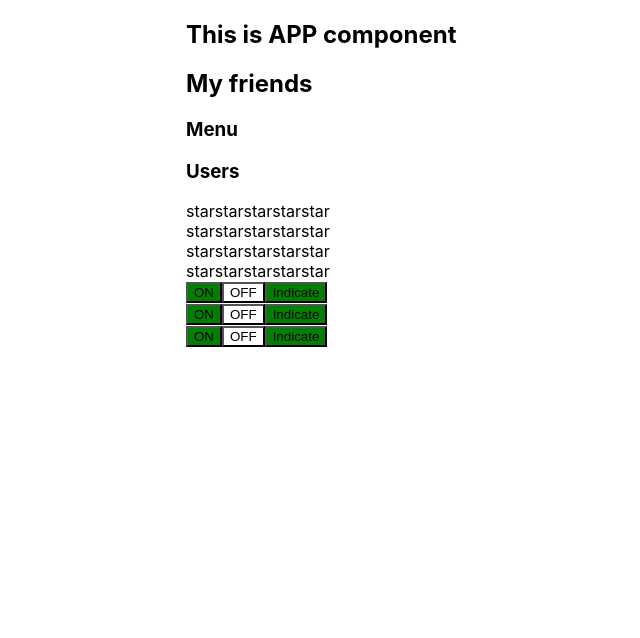
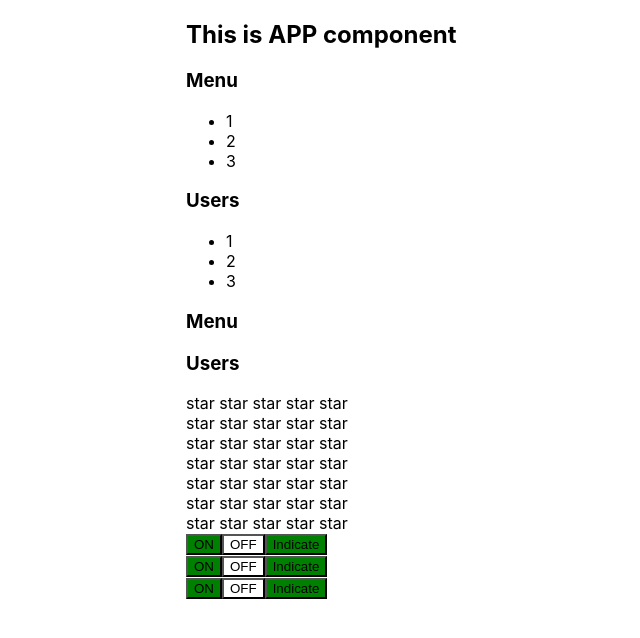
Before and after one commit to Denishilo/it-incubator-react_kabzda, a React (Create React App) app: page / in a window 1280 px wide. Shown: the top 638 px of the page, without its empty margins (304-944 px from the left). Built offline with nearby package versions, Linux system fonts and the light colour scheme.

Commit message:
feat: complete 8 tasks

```diff
--- a/src/App.tsx
+++ b/src/App.tsx
@@ -1,30 +1,36 @@
-import React from 'react';
+import React, {useState} from 'react';
 import './App.css';
-import Accordion from "./components/Accordion/Accordion";
-import {Raiting} from "./components/Raiting/Raiting";
+import {Accordion} from "./components/Accordion/Accordion";
+import {Raiting, RaitingPropsType, RaitingValue} from "./components/Raiting/Raiting";
 import {OnOff} from "./components/OnOff/OnOff";
-import {
-    UnControlledAccordion,
-
-} from "./components/UnControlledAccordion/UnContolledAccordion";
+import {UnControlledAccordion} from "./components/UnControlledAccordion/UnContolledAccordion";
 import {UnControlledRaiting} from "./components/UnContolledRaiting/UnControlledRaiting";
+import {PageTitle} from "./components/PageTitle/PageTitle";
 
 function App() {
-    console.log('App rendering')
+
+    let [collapsed, setCollapsed] = useState<boolean>(false)
+    let[valueRaiting,setValueRaiting]=useState<RaitingValue>(0)
+
+    const onChangeCollapsed = () => {
+        setCollapsed(!collapsed)
+    }
+
+    const onChangeValue = (value:RaitingValue) => {
+        setValueRaiting(value)
+    }
+
+
     return (
         <div className={'app__wrapper'}>
             <PageTitle title={"This is APP component"}/>
-            <PageTitle title={"My friends"}/>
-            {/*<Accordion titleValue={'Menu'} collapsed ={true} />*/}
-            {/*<Accordion titleValue={'Users'} collapsed ={false}/>*/}
+            <Accordion titleValue={'Menu'} collapsed={collapsed} onChangeCollapsed={onChangeCollapsed}/>
+            <Accordion titleValue={'Users'} collapsed={collapsed} onChangeCollapsed={onChangeCollapsed}/>
             <UnControlledAccordion titleValue={'Menu'}/>
             <UnControlledAccordion titleValue={'Users'}/>
-            {/*<Raiting value={0}/>*/}
-            {/*<Raiting value={1}/>*/}
-            {/*<Raiting value={2}/>*/}
-            {/*<Raiting value={3}/>*/}
-            {/*<Raiting value={4}/>*/}
-            {/*<Raiting value={5}/>*/}
+            <Raiting value={valueRaiting} onChangeValue ={onChangeValue}/>
+            <Raiting value={valueRaiting} onChangeValue ={onChangeValue}/>
+            <Raiting value={valueRaiting} onChangeValue ={onChangeValue}/>
             <UnControlledRaiting/>
             <UnControlledRaiting/>
             <UnControlledRaiting/>
@@ -32,20 +38,8 @@ function App() {
             <OnOff/>
             <OnOff/>
             <OnOff/>
-
-
         </div>
     );
 }
 
-type PagePropsType = {
-    title: string,
-}
-
-function PageTitle(props: PagePropsType) {
-    console.log('PageTitle rendering')
-    return <h2>{props.title}</h2>
-}
-
-
 export default App;
--- a/src/components/Accordion/Accordion.tsx
+++ b/src/components/Accordion/Accordion.tsx
@@ -1,36 +1,25 @@
 import React from "react";
+import {AccordionTitle} from "./AccordionTitle";
+import {AccordionMenu} from "./AccordionMenu";
 
 type AccordionPropsType = {
-    titleValue: string,
-    collapsed : boolean,
-
-}
-function Accordion(props: AccordionPropsType) {
-        return (
-            <div>
-                <AccordionTitle title={props.titleValue}/>
-                { !props.collapsed && <AccordionMenu/>}
-            </div>
-        )
+    titleValue: string
+    collapsed: boolean
+    onChangeCollapsed: () => void
 }
 
-type AccordionTitlePropsType ={
-    title: string
-}
-function AccordionTitle(props: AccordionTitlePropsType) {
-    console.log('AccordionTitle rendering')
-    return <h3>{props.title}</h3>
-}
+export function Accordion(props: AccordionPropsType) {
 
-function AccordionMenu () {
-    console.log('AccordionMenu rendering')
+
+    const {titleValue, collapsed, onChangeCollapsed} = props
+    const changeCollapsed = () => {
+        onChangeCollapsed()
+    }
+
     return (
-        <ul>
-            <li>1</li>
-            <li>2</li>
-            <li>3</li>
-        </ul>
+        <div>
+            <AccordionTitle changeCollapsed={changeCollapsed} title={titleValue}/>
+            {!collapsed && <AccordionMenu/>}
+        </div>
     )
 }
-
-export default Accordion
--- /dev/null
+++ b/src/components/Accordion/AccordionMenu.tsx
@@ -0,0 +1,11 @@
+import React from "react";
+
+export function AccordionMenu() {
+    return (
+        <ul>
+            <li>1</li>
+            <li>2</li>
+            <li>3</li>
+        </ul>
+    )
+}
--- /dev/null
+++ b/src/components/Accordion/AccordionTitle.tsx
@@ -0,0 +1,16 @@
+import React from "react";
+
+type AccordionTitlePropsType = {
+    title: string
+    changeCollapsed: () => void
+
+}
+
+export function AccordionTitle(props: AccordionTitlePropsType) {
+    const {title, changeCollapsed} = props
+    const callback = () => {
+        changeCollapsed()
+    }
+
+    return <h3 onClick={callback}>{title}</h3>
+}
--- /dev/null
+++ b/src/components/PageTitle/PageTitle.tsx
@@ -0,0 +1,9 @@
+import React from "react";
+
+type PagePropsType = {
+    title: string,
+}
+
+export function PageTitle (props: PagePropsType) {
+    return <h2>{props.title}</h2>
+}
--- a/src/components/Raiting/Raiting.tsx
+++ b/src/components/Raiting/Raiting.tsx
@@ -1,32 +1,42 @@
 import React from "react";
 
-type RaitingPropsType = {
-    value: 0 | 1 | 2 | 3 | 4 | 5
+export type RaitingValue = 0 | 1 | 2 | 3 | 4 | 5
+export type RaitingPropsType = {
+    value: RaitingValue
+    onChangeValue: (value: RaitingValue) => void
 }
 
 export function Raiting(props: RaitingPropsType) {
-    console.log('Raiting rendering')
+    const {value, onChangeValue} = props
+    const onChangeValueHandler = (value: RaitingValue) => {
+        onChangeValue(value)
+    }
     return (
         <div>
-            <Star selected={props.value > 0}/>
-            <Star selected={props.value > 1}/>
-            <Star selected={props.value > 2}/>
-            <Star selected={props.value > 3}/>
-            <Star selected={props.value > 4}/>
+            <Star selected={value > 0} value={1} callback={onChangeValueHandler}/>
+            <Star selected={value > 1} value={2} callback={onChangeValueHandler}/>
+            <Star selected={value > 2} value={3} callback={onChangeValueHandler}/>
+            <Star selected={value > 3} value={4} callback={onChangeValueHandler}/>
+            <Star selected={value > 4} value={5} callback={onChangeValueHandler}/>
         </div>
     )
 }
 
 type StarPropsType = {
-    selected: boolean,
+    selected: boolean
+    value: RaitingValue
+    callback: (value: RaitingValue) => void
 }
 
 function Star(props: StarPropsType) {
-    // debugger
-    console.log('Star randering')
-    if (props.selected) {
-        return <span><b>star </b></span>
+
+    const {selected, callback, value} = props
+
+    const onClickHandler = () => {
+        callback(value)
     }
-    return <span>star </span>
+    return (
+        <span onClick={onClickHandler}>{selected ? <b>star </b> : 'star'} </span>
+    )
 
 }
--- a/src/components/UnContolledRaiting/UnControlledRaiting.tsx
+++ b/src/components/UnContolledRaiting/UnControlledRaiting.tsx
@@ -1,7 +1,6 @@
 import React, {useState} from "react";
 
 export function UnControlledRaiting() {
-    console.log('Raiting rendering')
     const [value, setValue] = useState(0)
 
     const onClickHandler = (num: number) => {
@@ -27,14 +26,14 @@ export function UnControlledRaiting() {
 type StarPropsType = {
     selected: boolean
     callback: () => void
-
 }
 
 function Star(props: StarPropsType) {
+    const {selected, callback} = props
+
     const onClickHandler = () => {
-        props.callback()
+        callback()
     }
 
-    return props.selected ? <span onClick={onClickHandler}><b>star</b></span> :
-        <span onClick={onClickHandler}>star</span>
+    return <span onClick={onClickHandler}> {selected ? <b>star </b> : 'star '}  </span>
 }
```
Also changed, not shown: 2 other files (tests, documents, lock files or other folders).
